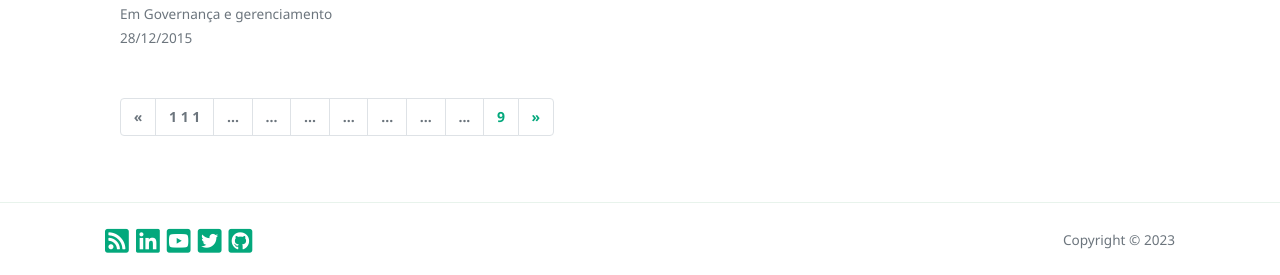
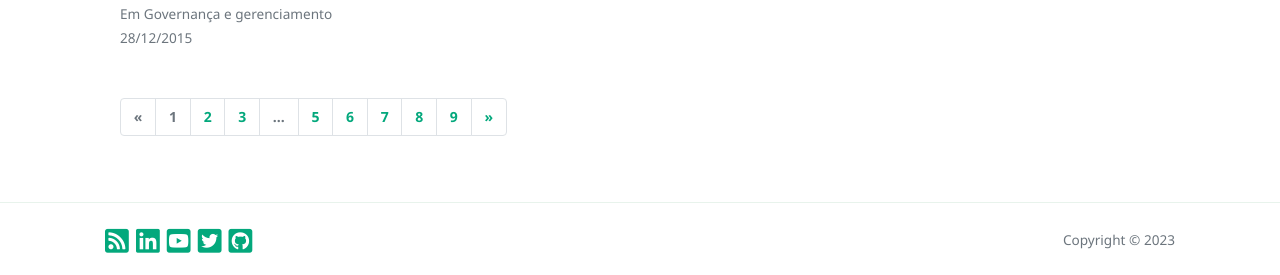
Before and after one commit to diogomatheus/diogomatheus.github.io, a Jekyll site: the page built from index.html, in a window 1280 px wide and 900 px high, scrolled down 1933 px. Shown: the part 622-897 px from the top of the window. Built offline with Jekyll 4.4.1, drawn with Linux system fonts in a browser that asks for light colours; nearby versions of some CDN libraries; the list of posts is cut into pages by our own code.

```diff
--- a/index.html
+++ b/index.html
@@ -179,23 +179,26 @@
                     <li class="page-item disabled"><span class="prev page-link">&laquo;</span></li>
                     {% endif %}
 
-                    {% assign abstract_previous = paginator.page - 2 %}
-                    {% assign abstract_next = paginator.page + 2 %}
+                    {% assign abstraction_previous = paginator.page | minus: 2 %}
+                    {% assign abstracted_previous = false %}
+                    {% assign abstraction_next = paginator.page | plus: 2 %}
+                    {% assign abstracted_next = false %}
 
                     {% for page in (1..paginator.total_pages) %}
                     {% if page == paginator.page %}
-                    <li class="page-item disabled"><span class="webjeda page-link">{{ page }} {{abstract_previous}} {{abstract_next}}</span></li>
+                    <li class="page-item disabled"><span class="webjeda page-link">{{ page }}</span></li>
                     {% elsif page == 1 %}
                     <li class="page-item"><a class="page-link" href="{{site.baseurl}}/">{{ page }}</a></li>
                     {% elsif page == paginator.total_pages %}
                     <li class="page-item"><a class="page-link" href="{{ site.paginate_path | prepend: site.baseurl | replace: '//', '/' | replace: ':num', page }}">{{ page }}</a></li>
                     {% else %}
 
-
-                    {% if page < abstract_previous %}
+                    {% if page < abstraction_previous and abstracted_previous == false  %}
                     <li class="page-item disabled"><span class="webjeda page-link">...</span></li>
-                    {% elsif page > abstract_next %}
+                    {% assign abstracted_previous = true %}
+                    {% elsif page > abstraction_next and abstracted_next == false %}
                     <li class="page-item disabled"><span class="webjeda page-link">...</span></li>
+                    {% assign abstracted_next = true %}
                     {% else %}
                     <li class="page-item"><a class="page-link" href="{{ site.paginate_path | prepend: site.baseurl | replace: '//', '/' | replace: ':num', page }}">{{ page }}</a></li>
                     {% endif %}
```
